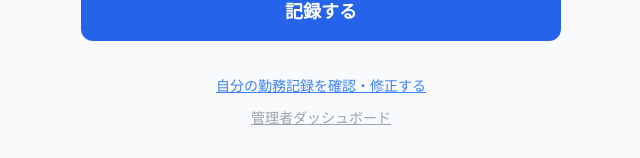
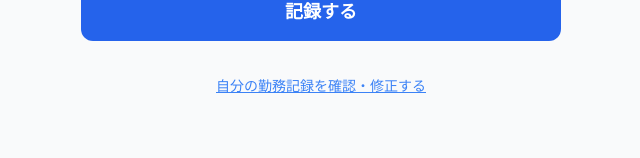
Before and after one commit to takutotakutotakuto/swimming-attendance, a Next.js app: page / in a window 1280 px wide. Shown: the part 1221-1379 px from the top of the page, without its empty margins (319-959 px from the left). After the commit the page ends 1350 px from the top, so only its background shows below. Built offline with nearby package versions, Linux system fonts and the light colour scheme.

Commit message:
森泉をスタッフ追加・管理者リンクをトップページから削除

```diff
--- a/src/app/page.tsx
+++ b/src/app/page.tsx
@@ -196,17 +196,10 @@ export default function StaffInputPage() {
         )}
       </form>
 
-      <div className="mt-8 text-center space-y-2">
-        <div>
-          <a href="/my-records" className="text-sm text-blue-500 hover:text-blue-700 underline">
-            自分の勤務記録を確認・修正する
-          </a>
-        </div>
-        <div>
-          <a href="/admin" className="text-sm text-gray-400 hover:text-gray-600 underline">
-            管理者ダッシュボード
-          </a>
-        </div>
+      <div className="mt-8 text-center">
+        <a href="/my-records" className="text-sm text-blue-500 hover:text-blue-700 underline">
+          自分の勤務記録を確認・修正する
+        </a>
       </div>
     </main>
   );
--- a/src/config/settings.ts
+++ b/src/config/settings.ts
@@ -12,6 +12,7 @@ export const STAFF_NAMES: string[] = [
   "田中",
   "三浦",
   "多田",
+  "森泉",
 ];
 
 // 施設名リスト
```
